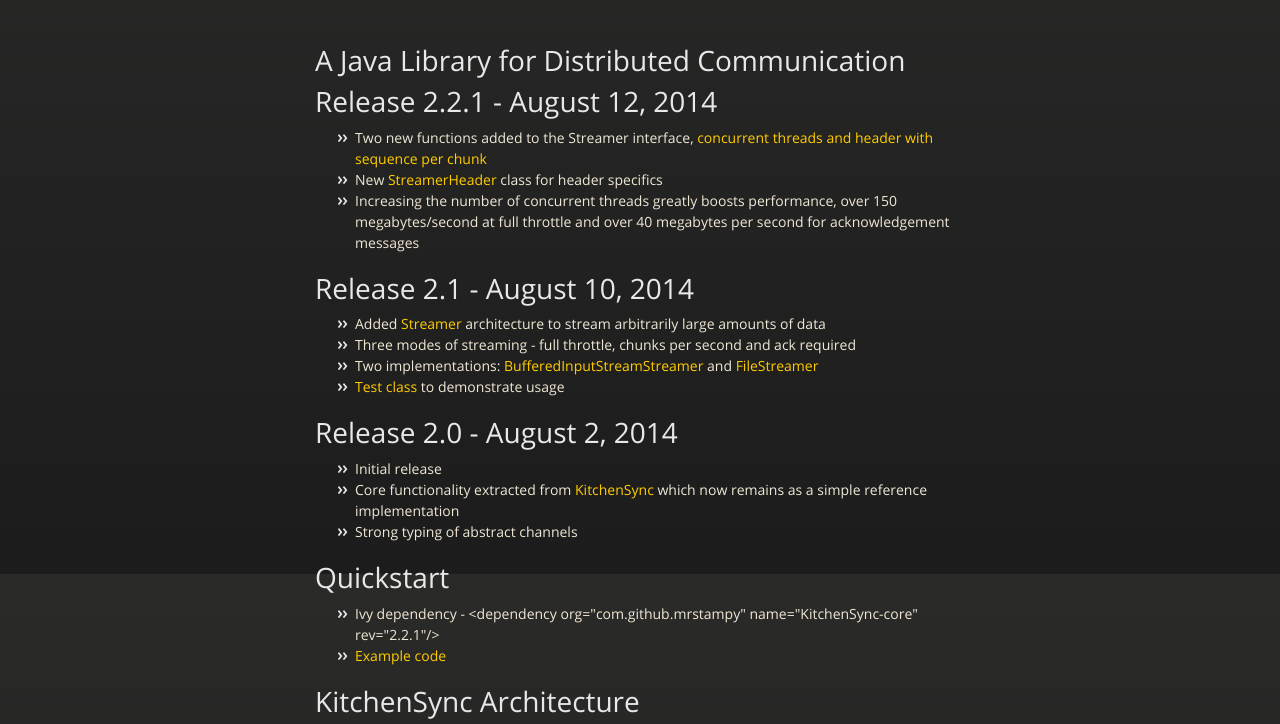
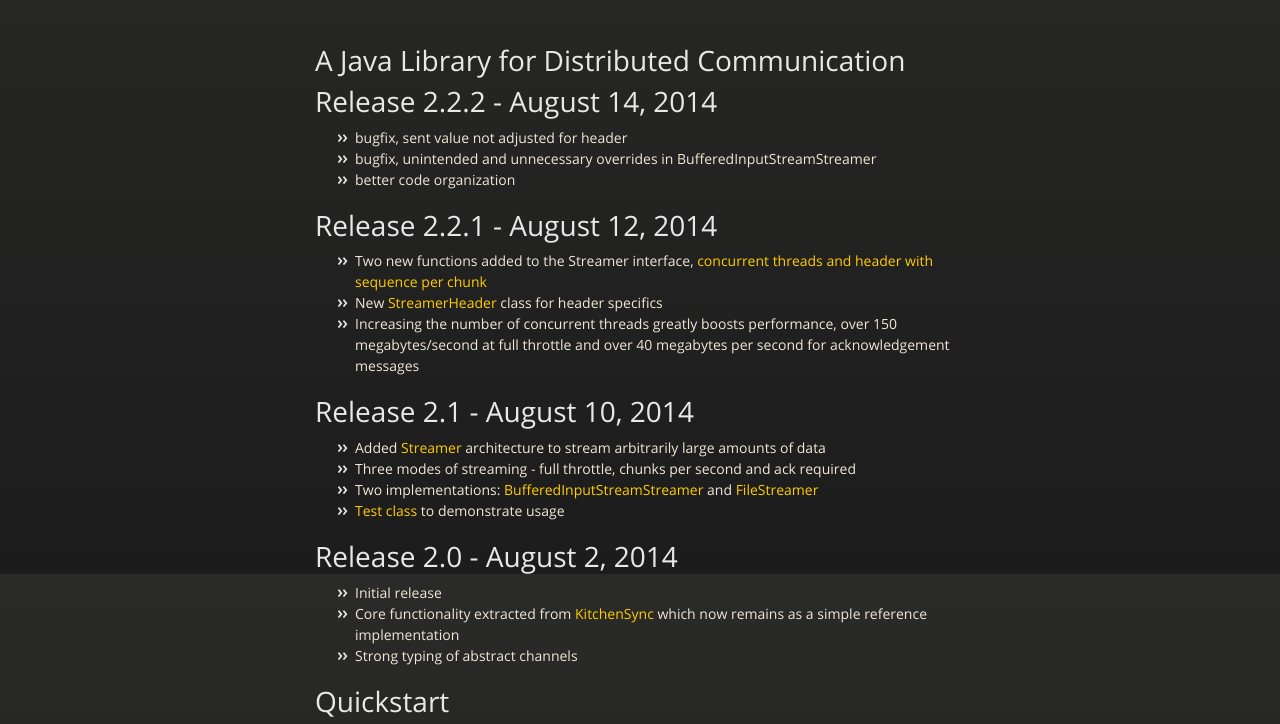
Before and after one commit to mrstampy/KitchenSync-core, a plain HTML site: page index.html in a window 1280 px wide. Shown: the part 226-950 px from the top of the page. Drawn offline with nearby package versions, Linux system fonts and the light colour scheme.

```diff
--- a/index.html
+++ b/index.html
@@ -42,6 +42,13 @@
 <a name="a-java-library-for-distributed-communication" class="anchor" href="#a-java-library-for-distributed-communication"><span class="octicon octicon-link"></span></a>A Java Library for Distributed Communication</h1>
 
 <h1>
+<a name="release-222---august-14-2014" class="anchor" href="#release-222---august-14-2014"><span class="octicon octicon-link"></span></a>Release 2.2.2 - August 14, 2014</h1>
+
+<ul>
+<li>bugfix, sent value not adjusted for header</li>
+<li>bugfix, unintended and unnecessary overrides in BufferedInputStreamStreamer</li>
+<li>better code organization</li>
+</ul><h1>
 <a name="release-221---august-12-2014" class="anchor" href="#release-221---august-12-2014"><span class="octicon octicon-link"></span></a>Release 2.2.1 - August 12, 2014</h1>
 
 <ul>
@@ -70,7 +77,7 @@
 <a name="quickstart" class="anchor" href="#quickstart"><span class="octicon octicon-link"></span></a>Quickstart</h1>
 
 <ul>
-<li>Ivy dependency - &lt;dependency org="com.github.mrstampy" name="KitchenSync-core" rev="2.2.1"/&gt;</li>
+<li>Ivy dependency - &lt;dependency org="com.github.mrstampy" name="KitchenSync-core" rev="2.2.2"/&gt;</li>
 <li><a href="https://github.com/mrstampy/KitchenSync-core/tree/master/KitchenSync-core/test/com/github/mrstampy/kitchensync/test">Example code</a></li>
 </ul><h1>
 <a name="kitchensync-architecture" class="anchor" href="#kitchensync-architecture"><span class="octicon octicon-link"></span></a>KitchenSync Architecture</h1>
```
Also changed, not shown: params.json (+1 -1 lines).
